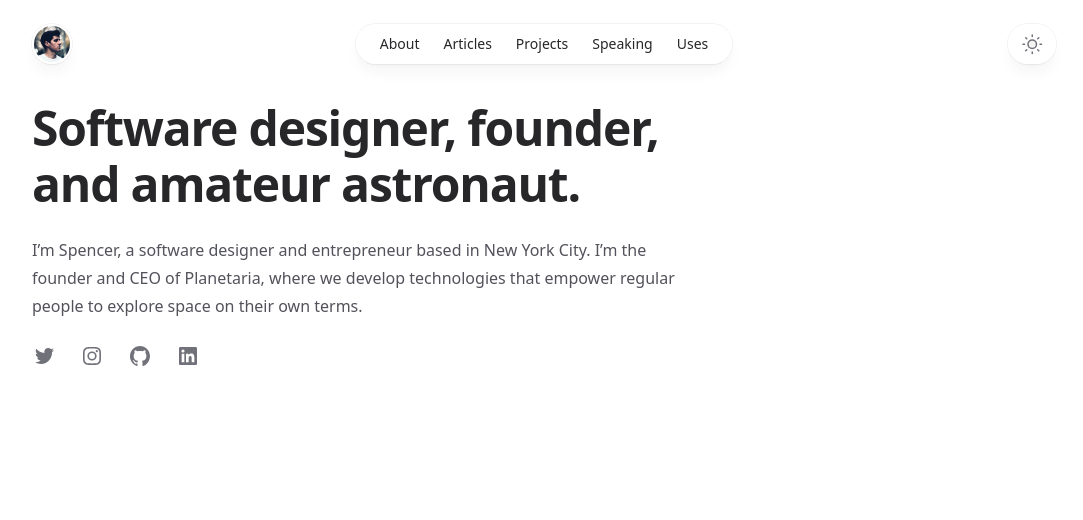
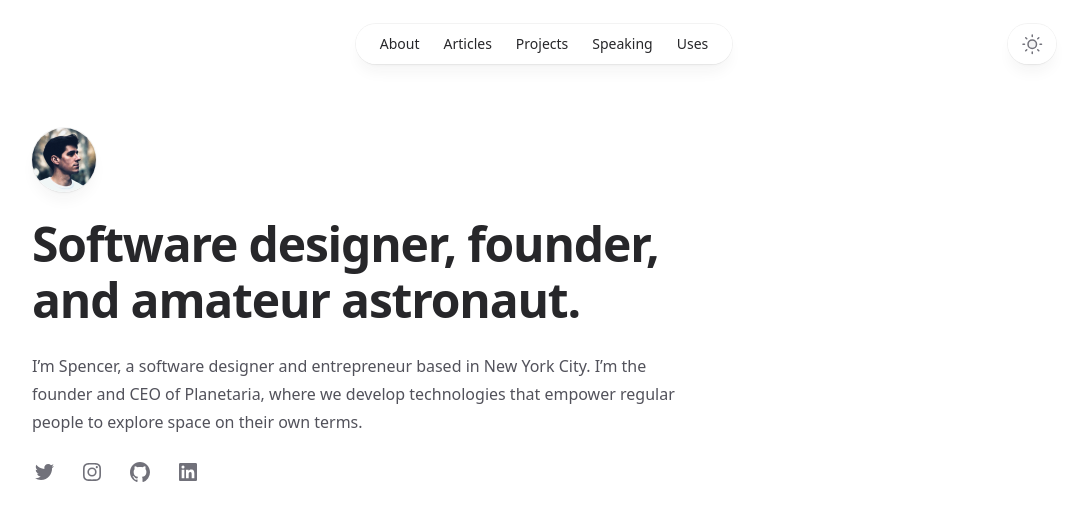
Before and after one commit to stoicaandrei/stoica.dev-v3, a Next.js app: page / in a window 1280 px wide. Shown: the top 520 px of the page, without its empty margins (96-1179 px from the left). Built offline with nearby package versions, Linux system fonts and the light colour scheme; no server answers.

Commit message:
Define GlobalLayout and plug in pathname to header

```diff
--- a/src/app/layout.tsx
+++ b/src/app/layout.tsx
@@ -1,8 +1,7 @@
-import { Header } from '@/components/organisms';
 import './globals.css';
 import { Inter } from 'next/font/google';
-import { getDarkModeState } from '@/utils/utils.theme/utils.theme';
-import clsx from 'clsx';
+import { GlobalLayout } from '@/components/templates';
+import { usePathname } from 'next/navigation';
 
 const inter = Inter({ subsets: ['latin'] });
 
@@ -32,17 +31,8 @@ export default function RootLayout({
           href={`${process.env.NEXT_PUBLIC_SITE_URL}/rss/feed.json`}
         />
       </head>
-      <body className="flex h-full flex-col bg-zinc-50 dark:bg-black">
-        <div className="fixed inset-0 flex justify-center sm:px-8">
-          <div className="flex w-full max-w-7xl lg:px-8">
-            <div className="w-full bg-white ring-1 ring-zinc-100 dark:bg-zinc-900 dark:ring-zinc-300/20" />
-          </div>
-        </div>
-        <div className="relative">
-          <Header />
-          <main>{children}</main>
-          {/* <Footer /> */}
-        </div>
+      <body className="bg-zinc-50 dark:bg-black">
+        <GlobalLayout>{children}</GlobalLayout>
       </body>
     </html>
   );
--- /dev/null
+++ b/src/components/templates/GlobalLayout/GlobalLayout.tsx
@@ -0,0 +1,23 @@
+'use client';
+import { Header } from '@/components/organisms';
+import { GlobalLayoutProps } from './GlobalLayout.types';
+import { usePathname } from 'next/navigation';
+
+export const GlobalLayout = ({ children }: GlobalLayoutProps) => {
+  const pathname = usePathname();
+
+  return (
+    <>
+      <div className="fixed inset-0 flex justify-center sm:px-8">
+        <div className="flex w-full max-w-7xl lg:px-8">
+          <div className="w-full bg-white ring-1 ring-zinc-100 dark:bg-zinc-900 dark:ring-zinc-300/20" />
+        </div>
+      </div>
+      <div className="relative">
+        <Header highlightAvatar={pathname === '/'} activePath={pathname} />
+        <main>{children}</main>
+        {/* <Footer /> */}
+      </div>
+    </>
+  );
+};
--- /dev/null
+++ b/src/components/templates/GlobalLayout/GlobalLayout.types.ts
@@ -0,0 +1,3 @@
+import { ComponentPropsWithoutRef } from 'react';
+
+export interface GlobalLayoutProps extends ComponentPropsWithoutRef<'div'> {}
--- /dev/null
+++ b/src/components/templates/GlobalLayout/index.ts
@@ -0,0 +1,2 @@
+export * from './GlobalLayout.types';
+export * from './GlobalLayout';
--- /dev/null
+++ b/src/components/templates/index.ts
@@ -0,0 +1 @@
+export * from './GlobalLayout';
```
